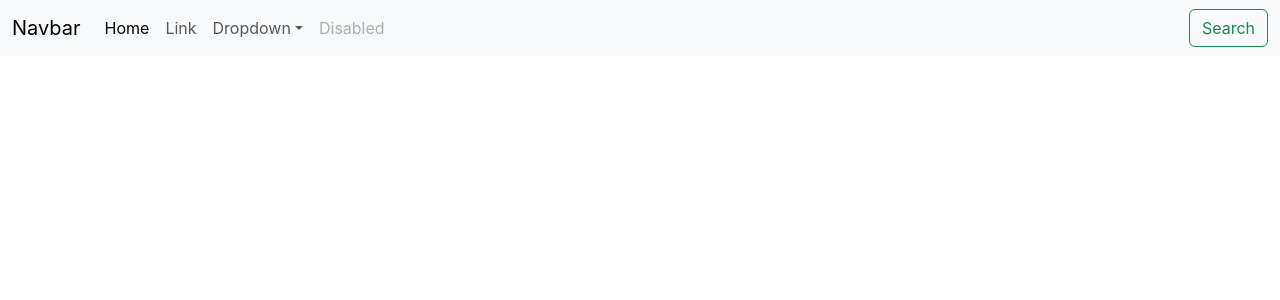
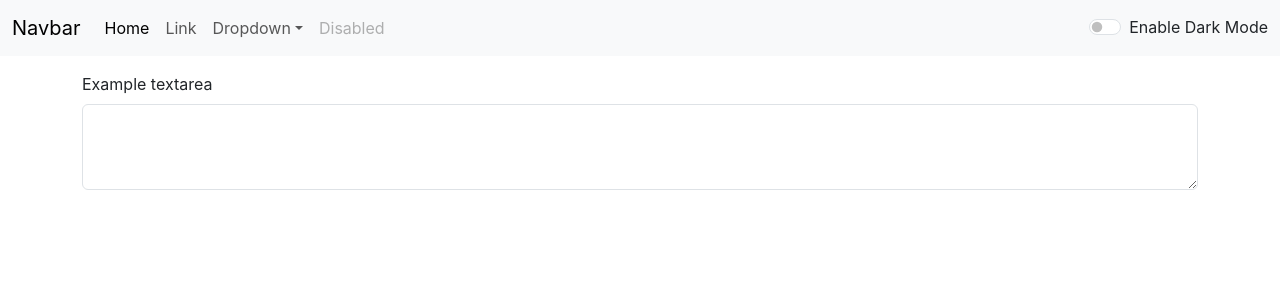
Before and after one commit to happiestt-talha/TextUtilis, a React (Create React App) app: page / in a window 1280 px wide. Shown: the top 300 px of the page. Built offline with nearby package versions, Linux system fonts and the light colour scheme.

Commit message:
Dark Mode Enabled in Navbar

```diff
--- a/src/App.js
+++ b/src/App.js
@@ -1,10 +1,22 @@
 import './App.css';
 import Navbar from './components/Navbar';
+import Textform from './components/Textform';
+import React, { useState } from 'react'
 
 function App() {
+  const [mode, setMode] = useState('light')
+  const togglemode = () => {
+    if (mode === 'light') {
+      setMode('dark')
+    }
+    else {
+      setMode('light')
+    }
+  }
   return (
     <>
-      <Navbar />
+      <Navbar mode={mode} togglemode={togglemode} />
+      <Textform />
     </>
   );
 }
--- a/src/components/Navbar.js
+++ b/src/components/Navbar.js
@@ -1,9 +1,9 @@
 import React from 'react'
 
-export default function Navbar() {
+export default function Navbar(props) {
     return (
         <>
-            <nav className="navbar navbar-expand-lg bg-body-tertiary">
+            <nav className={`navbar navbar-expand-lg navbar-${props.mode} bg-${props.mode}`}>
                 <div className="container-fluid">
                     <a className="navbar-brand" href="/">Navbar</a>
                     <button className="navbar-toggler" type="button" data-bs-toggle="collapse" data-bs-target="#navbarSupportedContent" aria-controls="navbarSupportedContent" aria-expanded="false" aria-label="Toggle navigation">
@@ -32,10 +32,10 @@ export default function Navbar() {
                                 <a className="nav-link disabled" href='/' aria-disabled="true">Disabled</a>
                             </li>
                         </ul>
-                        <form className="d-flex" role="search">
-                            {/* <input className="form-control me-2" type="search" placeholder="Search" aria-label="Search"> */}
-                            <button className="btn btn-outline-success" type="submit">Search</button>
-                        </form>
+                        <div class={`form-check form-switch text-{props.mode==='light'?'dark':'light'}`}>
+                            <input onClick={props.togglemode} className="form-check-input" type="checkbox" role="switch" id="flexSwitchCheckDefault" />
+                            <label class="form-check-label" htmlFor="flexSwitchCheckDefault">Enable Dark Mode</label>
+                        </div>
                     </div>
                 </div>
             </nav>
--- a/src/components/Textform.js
+++ b/src/components/Textform.js
@@ -0,0 +1,12 @@
+import React from 'react'
+
+export default function Textform() {
+    return (
+        <>
+            <div class="container my-3">
+                <label htmlFor="exampleFormControlTextarea1" class="form-label">Example textarea</label>
+                <textarea className="form-control" id="exampleFormControlTextarea1" rows="3"></textarea>
+            </div>
+        </>
+    )
+}
```
